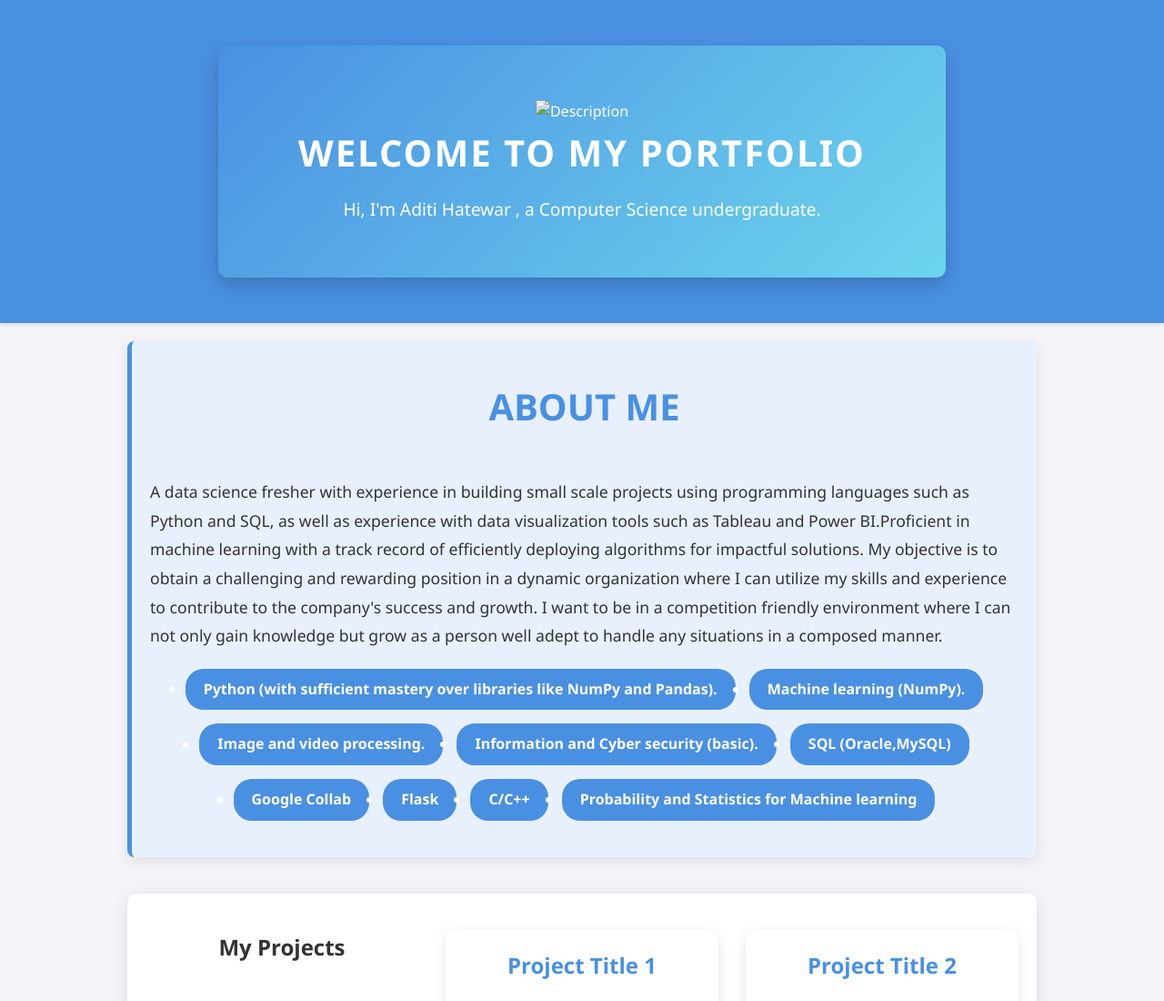
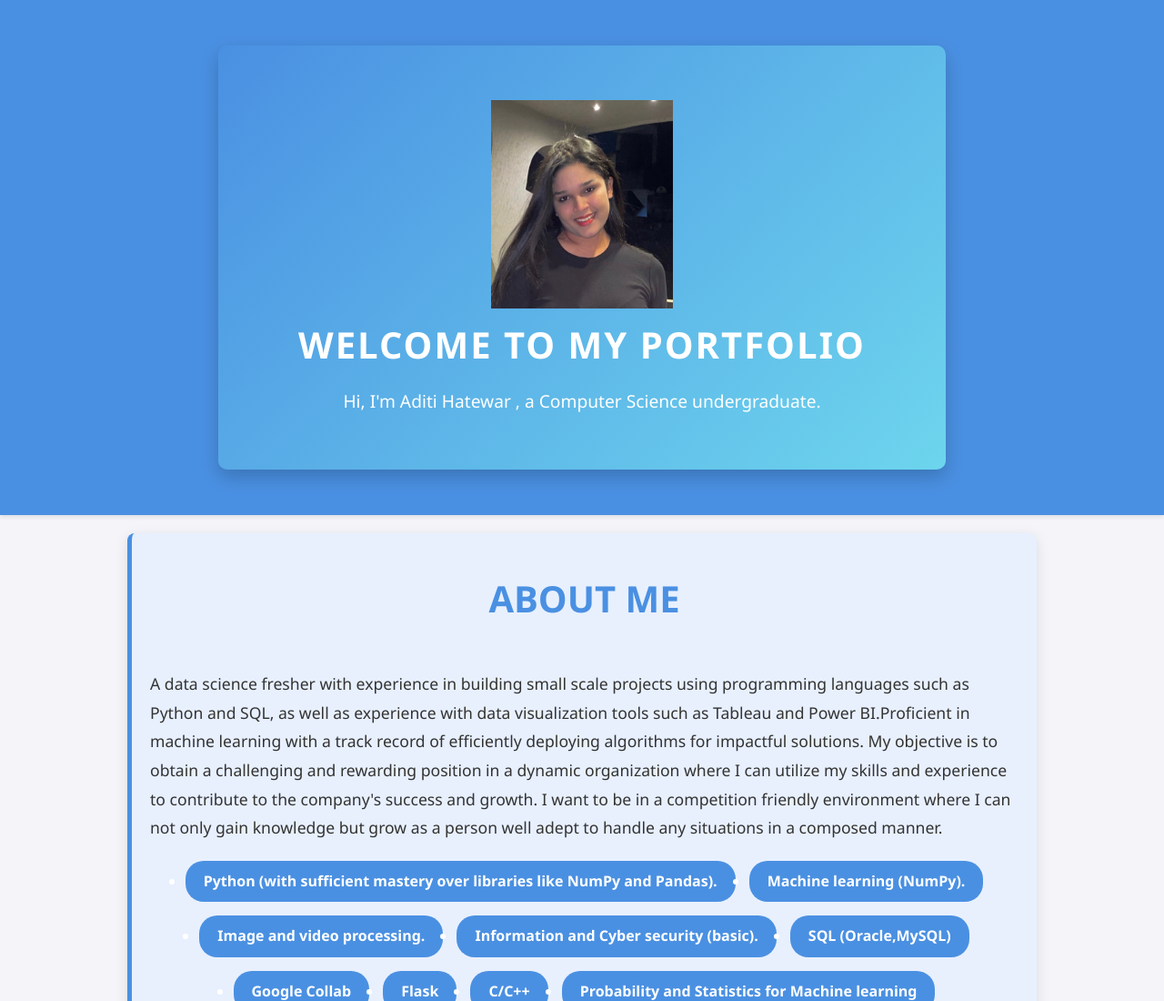
Before and after one commit to aditihatewar/PORTFOLIO, a plain HTML site: page index.html in a window 1280 px wide. Shown: the top 1100 px of the page at 91% size. Drawn offline with Linux system fonts and the light colour scheme.

Commit message:
Update index.html

```diff
--- a/index.html
+++ b/index.html
@@ -14,7 +14,7 @@
         </nav>
         <section id="home">
     <div class="content">
-        <img src="C:\Users\HP\Downloads\portfolioimage.jpg"  alt="Description" style="width: 200px; height: auto;">
+        <img src="IMG_7994.jpg"  alt="Description" style="width: 200px; height: auto;">
 
         <div class="text">
             <h1>Welcome to My Portfolio</h1>
```
